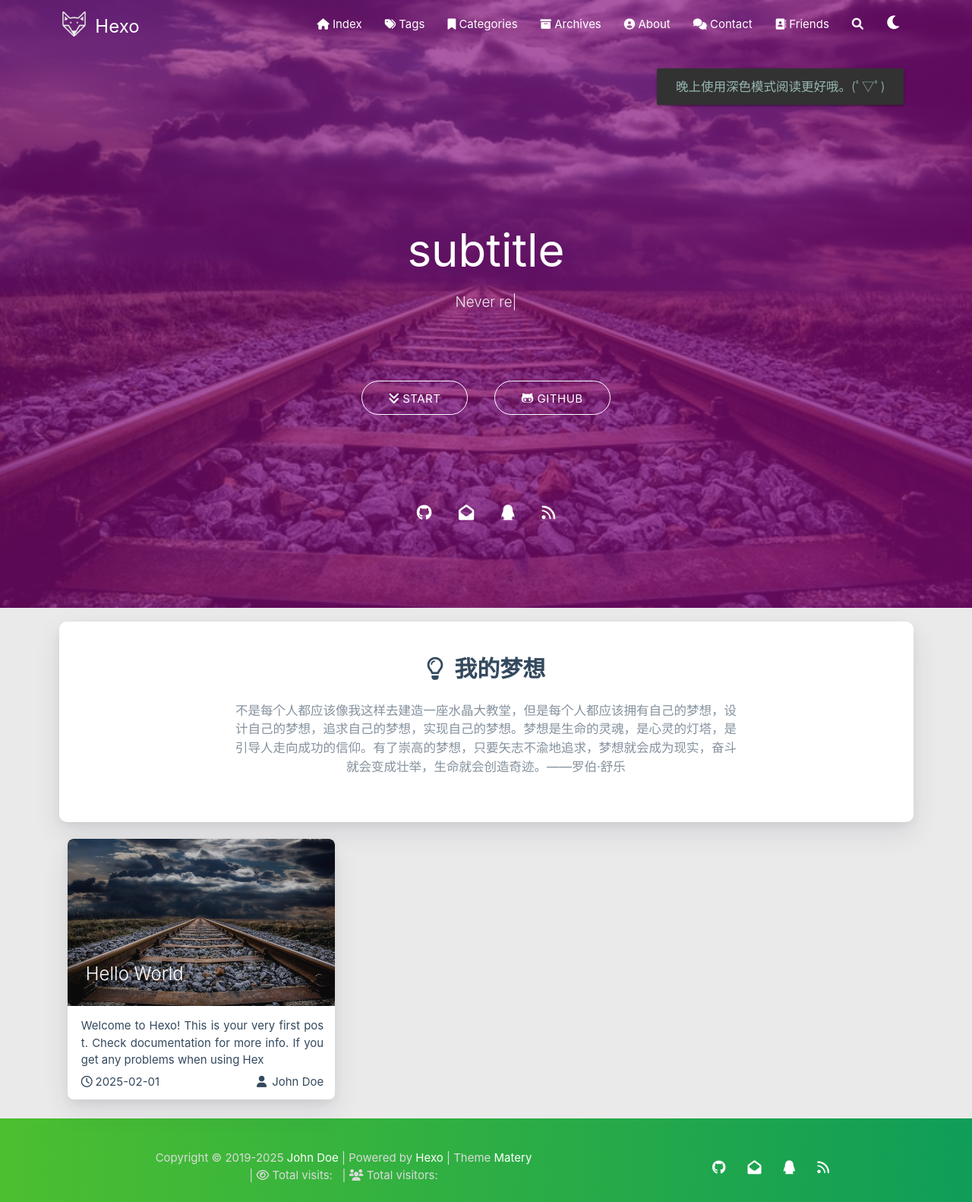
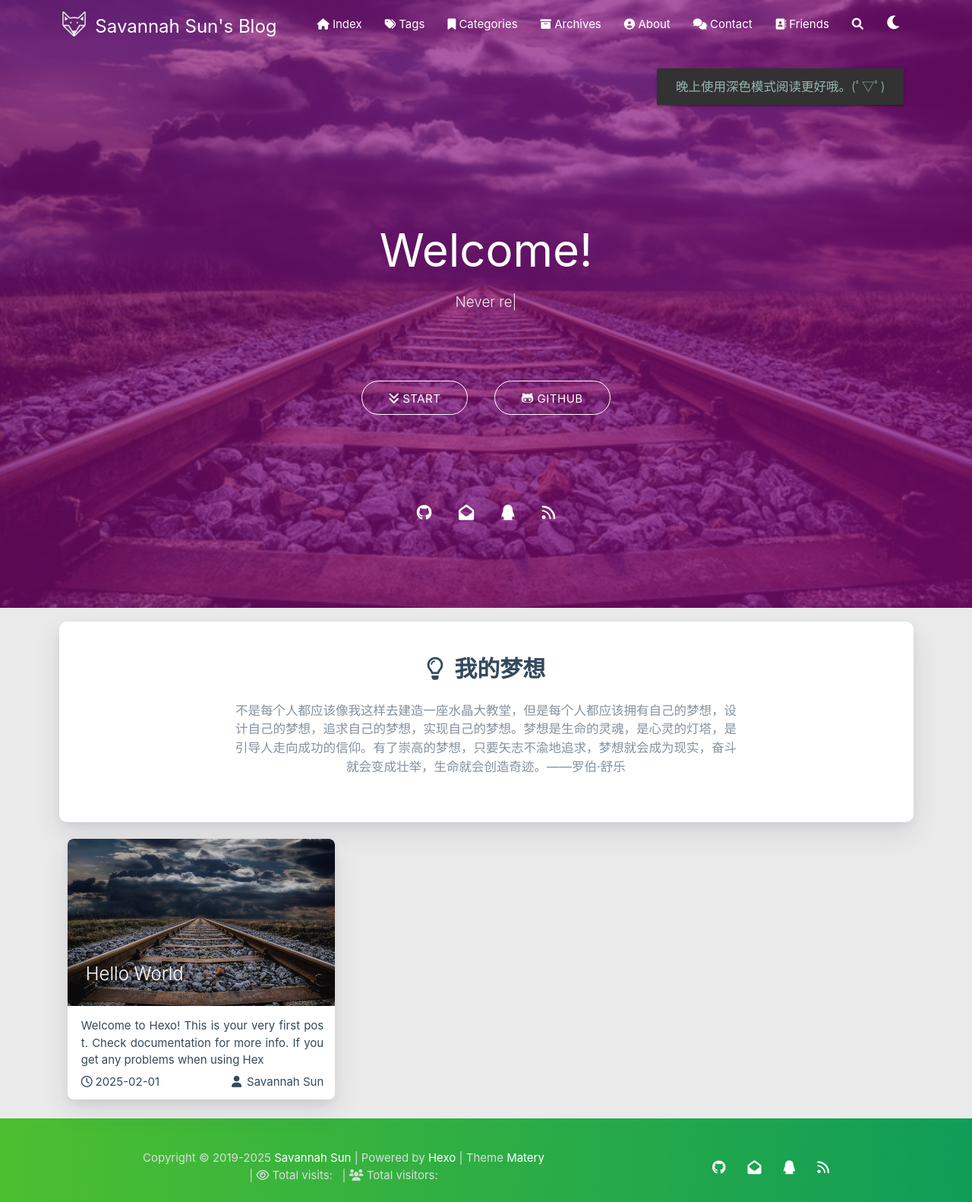
Before and after one commit to SavannahSun/SavannahSun.github.io, a plain HTML site: page index.html in a window 1280 px wide. Shown: the whole page at 76% size. Drawn offline with Linux system fonts and the light colour scheme; some packages are replaced by stand-ins of ours; no server answers; a script that the page names is missing.

Commit message:
Site updated: 2025-02-01 17:02:37

```diff
--- a/index.html
+++ b/index.html
@@ -4,8 +4,8 @@
 
 <head>
     <meta charset="utf-8">
-    <meta name="keywords" content="Hexo">
-    <meta name="description" content="Hexo">
+    <meta name="keywords" content="Savannah Sun&#39;s Blog">
+    <meta name="description" content="Savannah Sun&#39;s Blog">
     <meta http-equiv="X-UA-Compatible" content="IE=edge">
     <meta name="viewport" content="width=device-width, initial-scale=1.0, user-scalable=no">
     <meta name="renderer" content="webkit|ie-stand|ie-comp">
@@ -17,7 +17,7 @@
     <!-- Global site tag (gtag.js) - Google Analytics -->
 
 
-    <title>Hexo</title>
+    <title>Savannah Sun&#39;s Blog</title>
     <link rel="icon" type="image/png" href="/favicon.png">
 
 
@@ -101,7 +101,7 @@
 
                     <img src="/medias/logo.png" class="logo-img" alt="LOGO">
 
-                    <span class="logo-span">Hexo</span>
+                    <span class="logo-span">Savannah Sun&#39;s Blog</span>
                 </a>
             </div>
 
@@ -205,7 +205,7 @@
 
         <img src="/medias/logo.png" class="logo-img circle responsive-img">
 
-        <div class="logo-name">Hexo</div>
+        <div class="logo-name">Savannah Sun&#39;s Blog</div>
         <div class="logo-desc">
 
             Never really desperate, only the lost of the soul.
@@ -380,7 +380,7 @@
         <div class="brand">
             <div class="title center-align">
 
-                    subtitle
+                Welcome!
 
             </div>
 
@@ -612,7 +612,7 @@
                             <span class="publish-author">
 
                                 <i class="fas fa-user fa-fw"></i>
-                                John Doe
+                                Savannah Sun
 
                             </span>
                         </div>
@@ -695,7 +695,7 @@
 
                 <span id="year">2019-2025</span>
 
-            <a href="/about" target="_blank">John Doe</a>
+            <a href="/about" target="_blank">Savannah Sun</a>
             |&nbsp;Powered by&nbsp;<a href="https://hexo.io/" target="_blank">Hexo</a>
             |&nbsp;Theme&nbsp;<a href="https://github.com/blinkfox/hexo-theme-matery" target="_blank">Matery</a>
 
```
Also changed, not shown: 2025/02/01/hello-world/index.html (+10 -10 lines), archives/2025/02/index.html (+8 -8 lines), archives/2025/index.html (+8 -8 lines), archives/index.html (+8 -8 lines).
